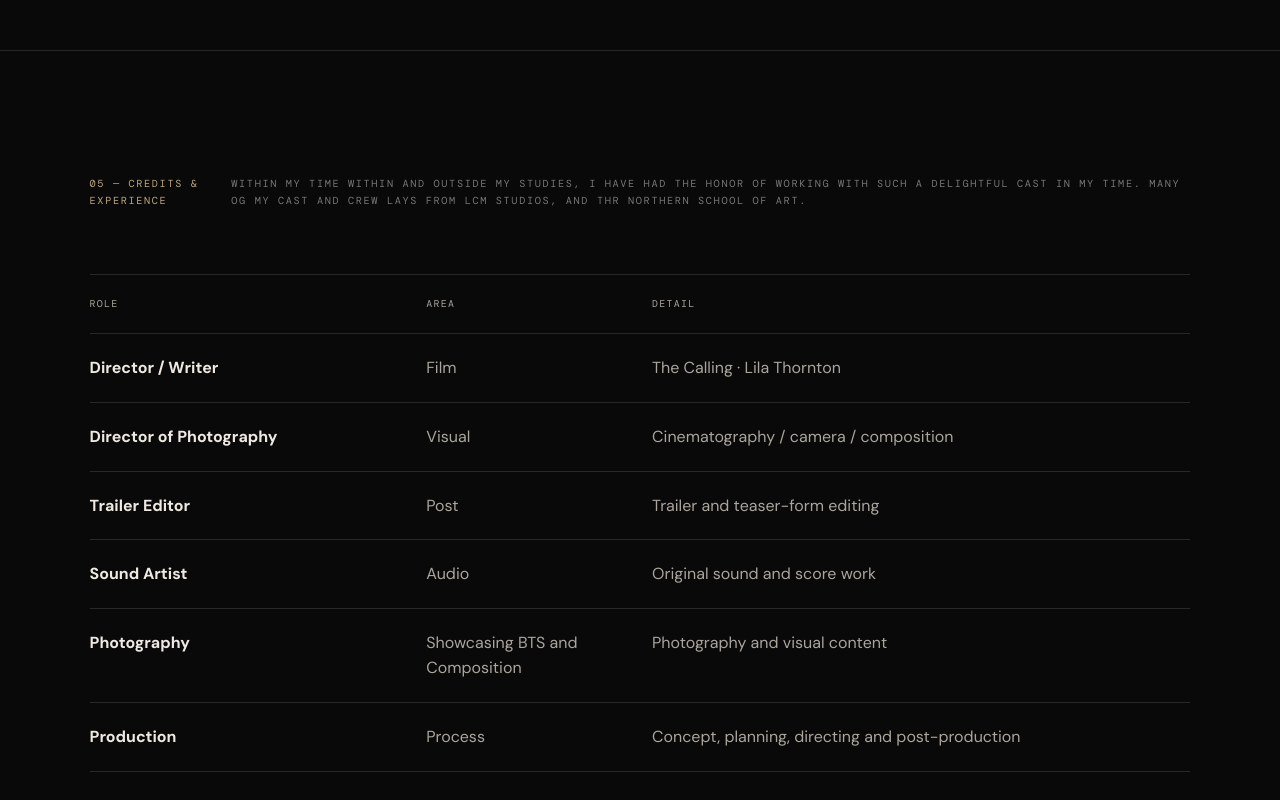
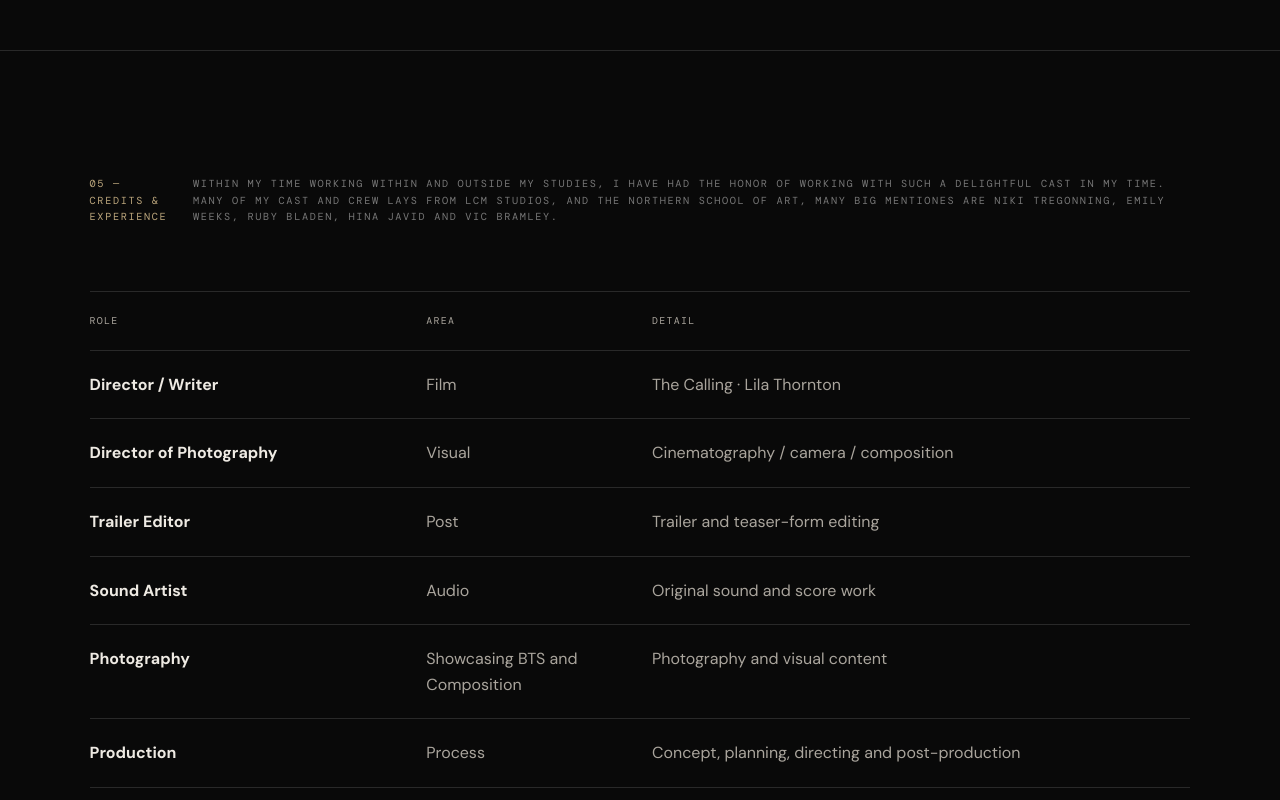
Before and after one commit to NotGreendy/Zech-Films, a plain HTML site: page index.html in a window 1280 px wide. Shown: the part 7833-8633 px from the top of the page. Drawn offline with nearby package versions, Linux system fonts and the light colour scheme; a web font is replaced by a local one.

Commit message:
Update index.html

```diff
--- a/index.html
+++ b/index.html
@@ -136,7 +136,7 @@
 </section>
 
 <section id="credits" class="credits">
-  <div class="section-head"><p class="label">05 — CREDITS & EXPERIENCE</p><p class="mono">Within my time within and outside my studies, i have had the honor of working with such a delightful cast in my time. Many og my cast and crew lays from LCM studios, and Thr Northern School Of Art.</p></div>
+  <div class="section-head"><p class="label">05 — CREDITS & EXPERIENCE</p><p class="mono">Within my time working within and outside my studies, I have had the honor of working with such a delightful cast in my time. Many of my cast and crew lays from LCM studios, and The Northern School Of Art, many big mentiones are Niki Tregonning, Emily Weeks, Ruby Bladen, Hina Javid and Vic Bramley.</p></div>
   <div class="credits-table">
     <div class="credit-row header"><span>ROLE</span><span>AREA</span><span>DETAIL</span></div>
     <div class="credit-row"><strong>Director / Writer</strong><span>Film</span><span>The Calling · Lila Thornton</span></div>
```
